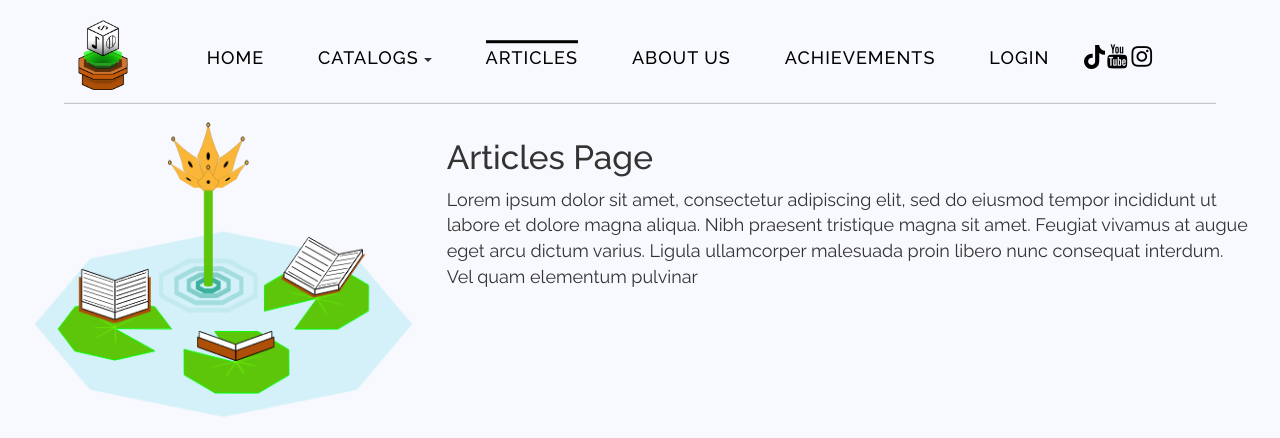
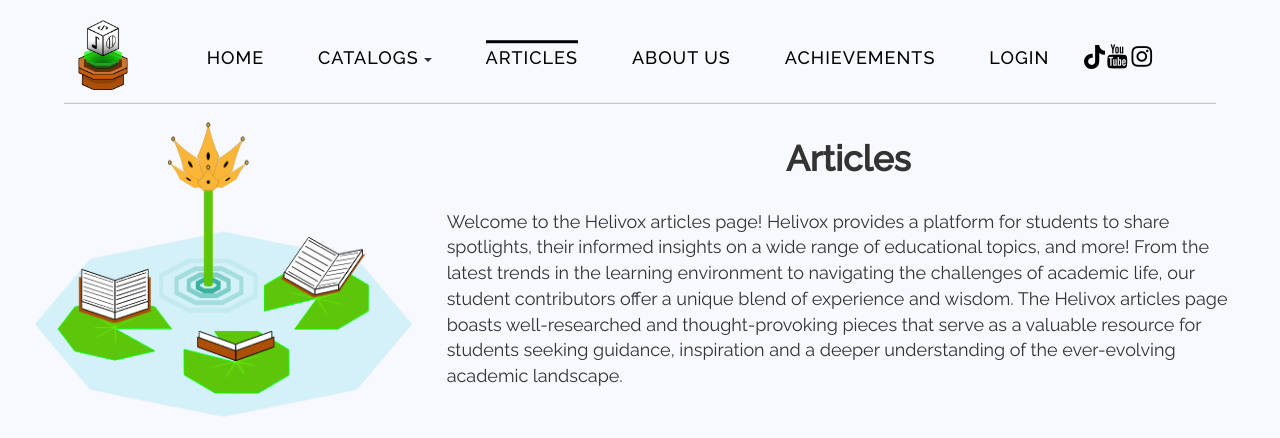
Before and after one commit to Green-Thanos/helivox, an Angular app: page /articles in a window 1280 px wide. Shown: the top 438 px of the page. Built offline with nearby package versions, Linux system fonts and the light colour scheme; no server answers.

Commit message:
Large commit, all text/frontend changes

```diff
--- a/src/app/about-us-page/about-us-page.component.css
+++ b/src/app/about-us-page/about-us-page.component.css
@@ -3,6 +3,13 @@ h1 {
     font-size: 60px;
     font-weight: 600;
     display: inline;
+}
+
+h2 {
+    display: flex;
+    flex-direction: column;
+    align-items: center;
+    justify-content: center;
 }
 
 hr {
--- a/src/app/about-us-page/about-us-page.component.html
+++ b/src/app/about-us-page/about-us-page.component.html
@@ -2,15 +2,15 @@
 <div class="row banner">
     <div class="col-md-12" style="text-align: center;">
         <h1>About </h1><h1 style="color: #5dc60b">Helivox</h1>
-        <h2 style="font-weight: 300; font-size: 22px;">Meet the faces behind our website, working tirelessly to reshape the educational landscape!
-            With a shared commitment to transparency, innovation, and the power of qualitative insights, we're here to serve you. </h2>
     </div>
 
 </div>
-<hr>
+<!-- <hr> -->
 <div class="row banner">
     <div class="col-md-12" style="text-align: center;">
         <h1 style="font-size: 50px;"> Our Team </h1>
+        <h2 style="font-weight: 300; font-size: 22px;">Meet the faces behind our website, working tirelessly to reshape the educational landscape!
+            With a shared commitment to transparency, innovation, and the power of qualitative insights, we're here to serve you. </h2>
     </div>
 </div>
 <blockquote>Executives</blockquote>
@@ -24,6 +24,9 @@
     <p style="display: inline" *ngFor="let e of editors; let i = index">{{e}} <span style="display: inline" *ngIf="i !== editors.length-1">,</span></p>
 </div>
 
+<blockquote>Alumni</blockquote>
+<profile-card *ngFor="let a of alumni" [person]="a"></profile-card>
+
 
 <blockquote>Volunteers</blockquote>
 <div class="row" style="text-align: center;">
--- a/src/app/about-us-page/about-us-page.component.ts
+++ b/src/app/about-us-page/about-us-page.component.ts
@@ -16,6 +16,7 @@ export class AboutUsPageComponent implements OnInit{
 
   exec = [];
   heads = [];
+  alumni = [];
 
   ngOnInit(): void {
     setTimeout(() => {
@@ -26,19 +27,24 @@ export class AboutUsPageComponent implements OnInit{
         if(this.admins[i].category === "Executive"){
           this.exec.push(this.admins[i])
         }
+        else if (this.admins[i].category === "Alumni"){
+          this.alumni.push(this.admins[i])
+        }
         else {
           this.heads.push(this.admins[i])
         }
       }
+      console.log(this.alumni)
+      console.log(this.exec)
       this.reorder();
     }, 200)
   }
-
   reorder(){
     this.exec.splice(3, 0 , this.exec[0]);
     this.exec.push(this.exec[4]);
     this.exec.splice(4,1)
     this.exec.splice(0,1)
+
   }
 
   constructor(private dta: DataService){}
--- a/src/app/articles-page/articles-banner/articles-banner.component.css
+++ b/src/app/articles-page/articles-banner/articles-banner.component.css
@@ -4,8 +4,11 @@ div.container-fluid {
 }
 
 h1 {
-    font-size: calc(70% + 1vw + 1vh);
-    font-weight: 500;
+    display: flex;
+    justify-content: center;
+    font-size: calc(80% + 1vw + 1vh);
+    font-weight: 600;
+    padding-bottom: 20px;
 }
 
 img {
--- a/src/app/articles-page/articles-banner/articles-banner.component.html
+++ b/src/app/articles-page/articles-banner/articles-banner.component.html
@@ -4,10 +4,8 @@
             <img src="../../../assets/articles-graphic.png" class="img img-responsive">
         </div>
         <div class="col-sm-8">
-            <h1>Articles Page</h1>
-            <p>Lorem ipsum dolor sit amet, consectetur adipiscing elit, sed do eiusmod tempor incididunt ut labore et dolore magna aliqua.
-            Nibh praesent tristique magna sit amet. Feugiat vivamus at augue eget arcu dictum varius. Ligula ullamcorper malesuada proin libero
-            nunc consequat interdum. Vel quam elementum pulvinar</p>
+            <h1>Articles</h1>
+            <p>Welcome to the Helivox articles page! Helivox provides a platform for students to share spotlights, their informed insights on a wide range of educational topics, and more! From the latest trends in the learning environment to navigating the challenges of academic life, our student contributors offer a unique blend of experience and wisdom. The Helivox articles page boasts well-researched and thought-provoking pieces that serve as a valuable resource for students seeking guidance, inspiration and a deeper understanding of the ever-evolving academic landscape.</p>
         </div>
     </div>
 </div>
```
Also changed, not shown: 1 other file (tests, documents, lock files or other folders).
